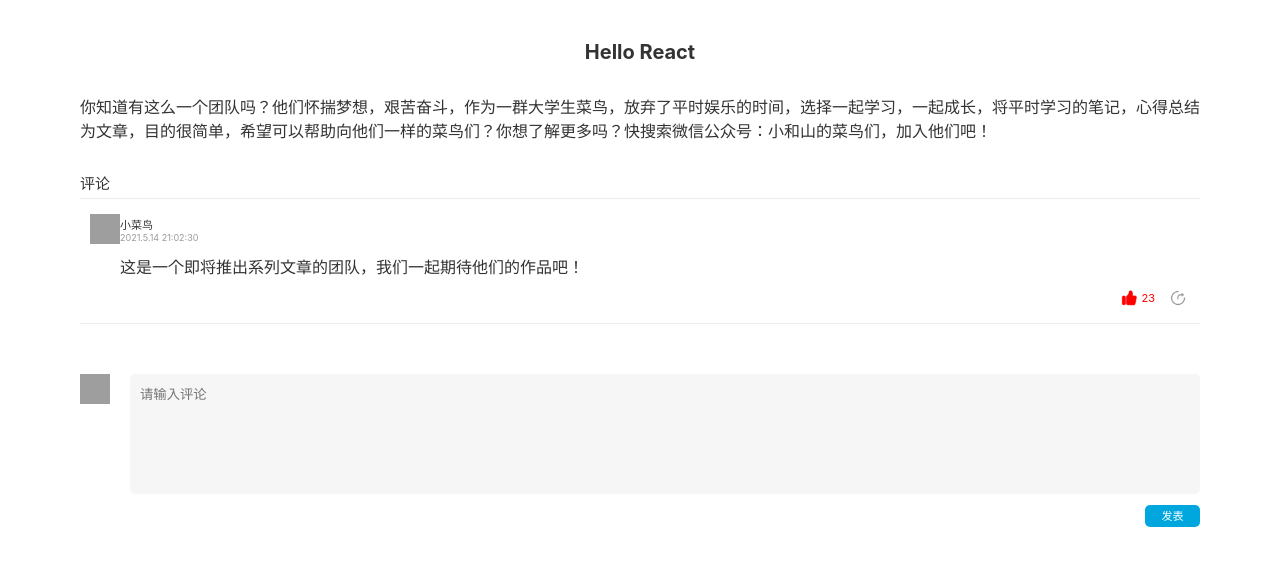
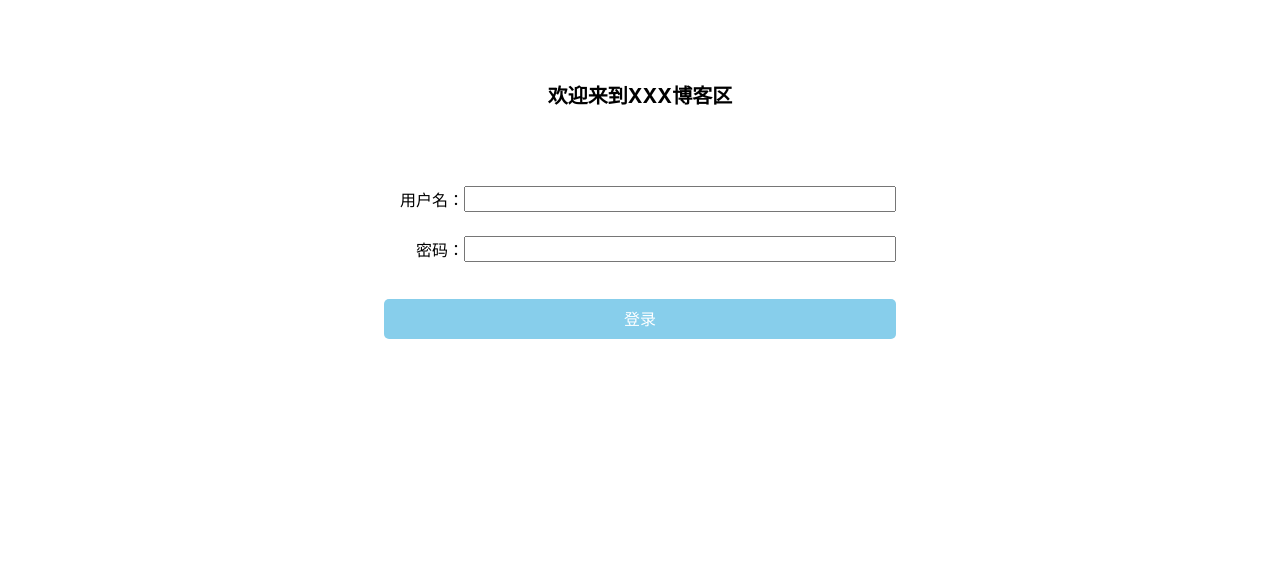
Before and after one commit to coderFuYu/react-example, a React (Create React App) app: page /login in a window 1280 px wide. Shown: the top 566 px of the page. Built offline with nearby package versions, Linux system fonts and the light colour scheme; grey boxes are pictures that could not be loaded.

Commit message:
增加登录页路由内容以及鉴权的高阶组件，暂时没有退出登录

```diff
--- a/package.json
+++ b/package.json
@@ -8,6 +8,7 @@
     "@testing-library/user-event": "^12.1.10",
     "react": "^17.0.2",
     "react-dom": "^17.0.2",
+    "react-router": "^5.2.0",
     "react-scripts": "4.0.3",
     "web-vitals": "^1.0.1"
   },
@@ -36,6 +37,7 @@
     ]
   },
   "devDependencies": {
-    "prop-types": "^15.7.2"
+    "prop-types": "^15.7.2",
+    "react-router-dom": "^5.2.0"
   }
 }
--- a/src/App.js
+++ b/src/App.js
@@ -1,5 +1,6 @@
 import React, {PureComponent} from 'react';
 import Comment from "./comment";
+import checkRole from './checkRole'
 import "./App.css"
 
 class App extends PureComponent {
@@ -92,4 +93,4 @@ class App extends PureComponent {
 
 App.propTypes = {};
 
-export default App;
+export default checkRole(App);
--- /dev/null
+++ b/src/checkRole.js
@@ -0,0 +1,13 @@
+import React from "react"
+import {Redirect} from "react-router-dom"
+
+export default function checkRole(WrapperComponent) {
+  let localStorage = window.localStorage
+  return (props) => {
+    if (localStorage.islogin === '1') {
+      return <WrapperComponent {...props} />
+    } else {
+      return <Redirect to="/"/>
+    }
+  }
+}
--- a/src/index.js
+++ b/src/index.js
@@ -1,11 +1,19 @@
 import React from 'react';
+import {BrowserRouter, Route, Switch, Redirect} from "react-router-dom"
 import ReactDOM from 'react-dom';
 import './index.css';
 import App from './App';
+import Login from './login'
 
 ReactDOM.render(
-  <React.StrictMode>
-    <App />
-  </React.StrictMode>,
-  document.getElementById('root')
+    <React.StrictMode>
+      <BrowserRouter>
+        <Switch>
+          <Route path="/login" component={Login}/>
+          <Route path="/home" component={App}/>
+          <Redirect path="/" to="/login" exact/>
+        </Switch>
+      </BrowserRouter>
+    </React.StrictMode>,
+    document.getElementById('root')
 );
--- /dev/null
+++ b/src/login.css
@@ -0,0 +1,46 @@
+.login {
+    width: 100vw;
+    min-height: 100vh;
+    display: flex;
+    flex-direction: column;
+    align-items: center;
+}
+
+.login h2{
+    margin: 80px 0 60px;
+}
+
+.form {
+    width: 40%;
+}
+
+.formItem {
+    width: 100%;
+    height: 40px;
+    display: flex;
+    justify-content: center;
+    align-items: center;
+    margin: 10px 0;
+}
+
+.formItem label {
+    display: inline-block;
+    width: 80px;
+    text-align: right;
+}
+
+.formItem input {
+    flex: 1;
+    height: 20px;
+}
+
+.loginBtn{
+    width: 100%;
+    height: 40px;
+    background-color: skyblue;
+    color: #fff;
+    text-align: center;
+    line-height: 40px;
+    border-radius: 5px;
+    margin-top: 30px;
+}
--- /dev/null
+++ b/src/login.js
@@ -0,0 +1,59 @@
+import React, {PureComponent} from 'react';
+import "./login.css"
+
+class Login extends PureComponent {
+
+  componentDidMount() {
+    let localStorage = window.localStorage
+    if (localStorage.islogin === '1') {
+      this.props.history.replace("/home")
+    }
+  }
+
+  constructor(props) {
+    super(props);
+    this.state = {
+      username: '',
+      password: '',
+    }
+  }
+
+  render() {
+    return (
+        <div className="login">
+          <h2>欢迎来到XXX博客区</h2>
+          <form className="form">
+            <div className="formItem">
+              <label htmlFor="username">用户名：</label>
+              <input type="text" id="username" value={this.state.username} onChange={e => {
+                this.setState({username: e.target.value})
+              }}/>
+            </div>
+            <div className="formItem">
+              <label htmlFor="password">密码：</label>
+              <input type="password" id="password" value={this.state.password} onChange={e => {
+                this.setState({password: e.target.value})
+              }}/>
+            </div>
+            <div className="loginBtn" onClick={() => {
+              this.handleLogin()
+            }}>登录
+            </div>
+          </form>
+        </div>
+    );
+  }
+
+  handleLogin() {
+    if (this.state.username && this.state.password) {
+      this.props.history.replace("/home")
+      window.localStorage.islogin='1'
+      alert("欢迎！")
+    } else {
+      alert("请输入用户名和密码！")
+    }
+  }
+}
+
+
+export default Login;
```
